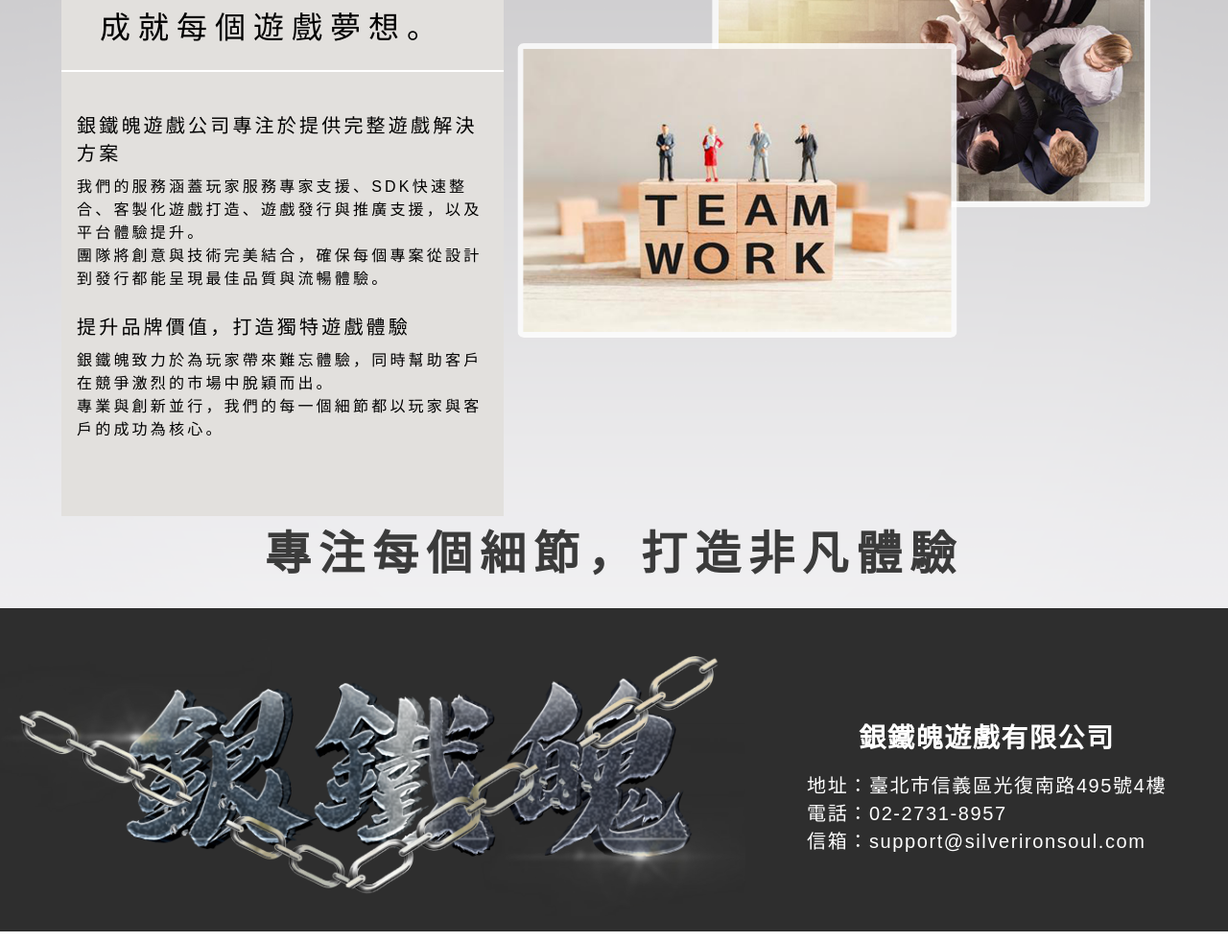
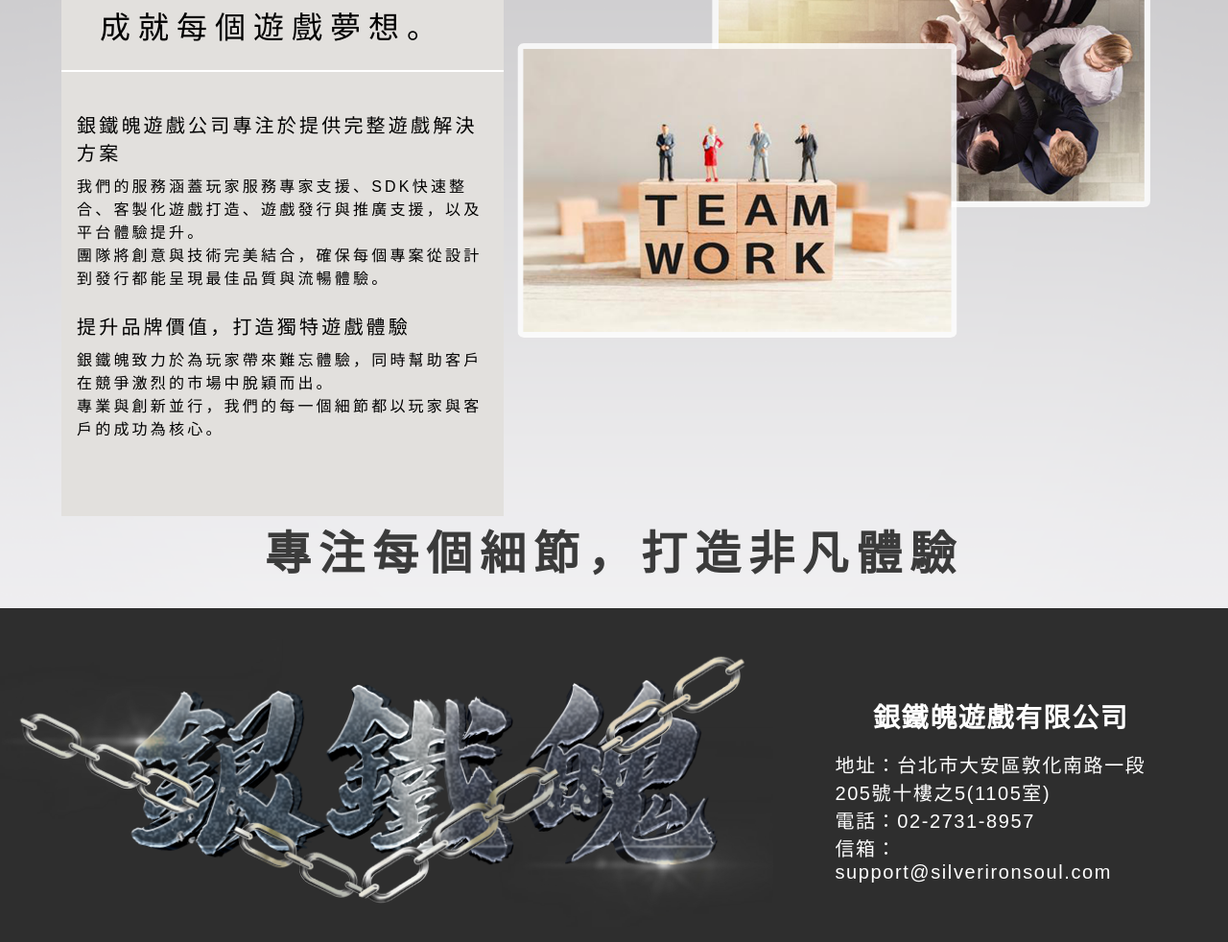
Before and after one commit to RalphSN/silverironsoul, a website: page index.html in a window 1280 px wide. Shown: the part 1803-2785 px from the top of the page at 96% size. Drawn offline with Linux system fonts and the light colour scheme; a web font is replaced by a local one.

Commit message:
更換地址

```diff
--- a/index.html
+++ b/index.html
@@ -1,4 +1,4 @@
-<!DOCTYPE html>
+<!doctype html>
 <html lang="en">
   <head>
     <meta charset="UTF-8" />
@@ -61,7 +61,7 @@
           <img src="assets/images/logo.png" alt="logo" />
         </div>
         <div class="cover-content">
-          <h1 class="cover-title">破界創新<span>，</span><br/>暢玩未來</h1>
+          <h1 class="cover-title">破界創新<span>，</span><br />暢玩未來</h1>
           <!--  <p class="cover-description">
             將創意化為現實，為您創造無與倫比的價值！
           </p>  -->
@@ -191,7 +191,7 @@
         <address class="footer-address">
           <h2>銀鐵魄遊戲有限公司</h2>
           <div class="footer-address__content">
-            <p>地址：臺北市信義區光復南路495號4樓</p>
+            <p>地址：台北市大安區敦化南路一段205號十樓之5(1105室)</p>
             <p>電話：<a href="tel:0227318957">02-2731-8957</a></p>
             <p>信箱：support@silverironsoul.com</p>
           </div>
--- a/main.css
+++ b/main.css
@@ -402,6 +402,7 @@
   display: block;
   width: 100%;
   font-size: 20px;
+  white-space: normal;
 }
 
 @media (max-width: 1024px) {
@@ -1109,3 +1110,19 @@
   transform: scale(1);
   visibility: visible !important;
 }
+
+/* 寫一個會發光的button */
+/* .glow-button {
+  display: inline-block;
+  padding: 15px 30px;
+  font-size: 1.5rem;
+  color: #fff;
+  background-color: #3864a0;
+  border: none;
+  border-radius: 30px;
+  cursor: pointer;
+  text-align: center;
+  text-decoration: none;
+  box-shadow: 0 0 10px rgba(56, 100, 160, 0.7);
+  transition: box-shadow 0.3s ease-in-out, transform 0.3s ease-in-out;
+} */
```
